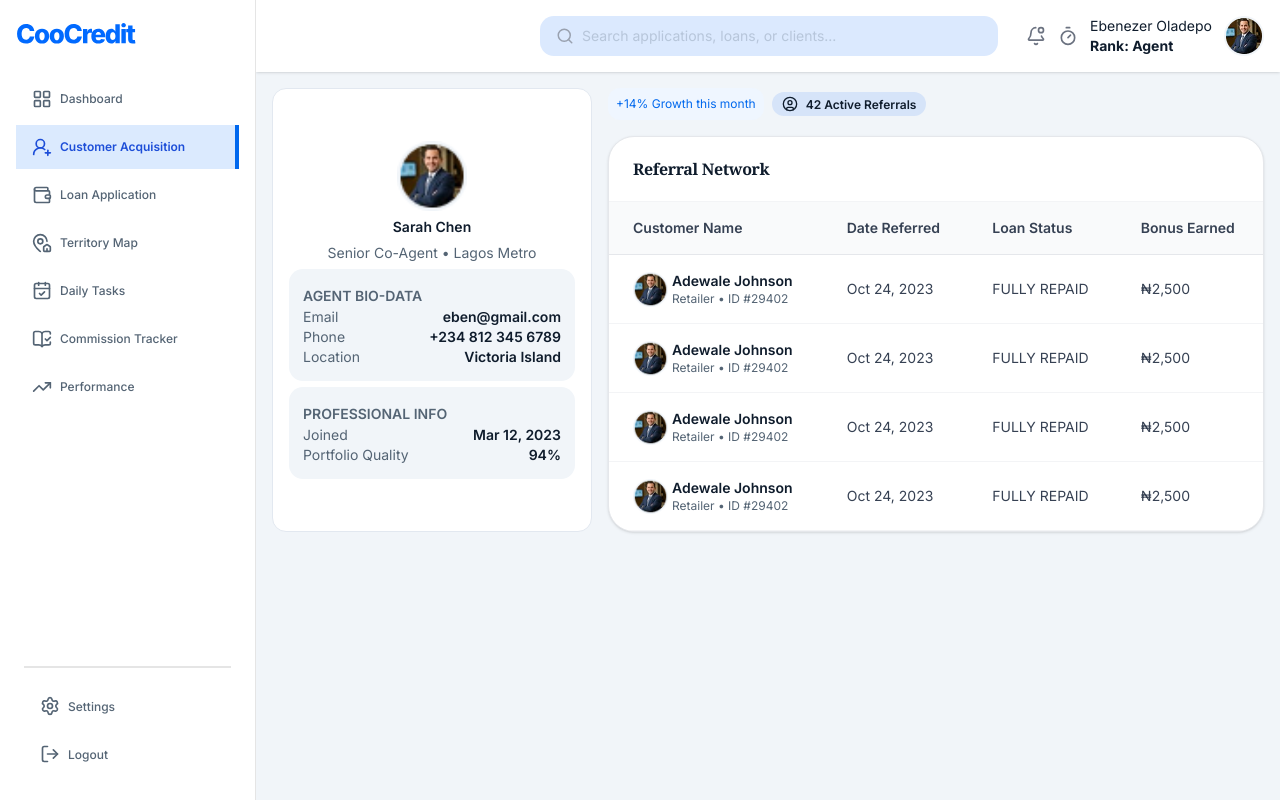
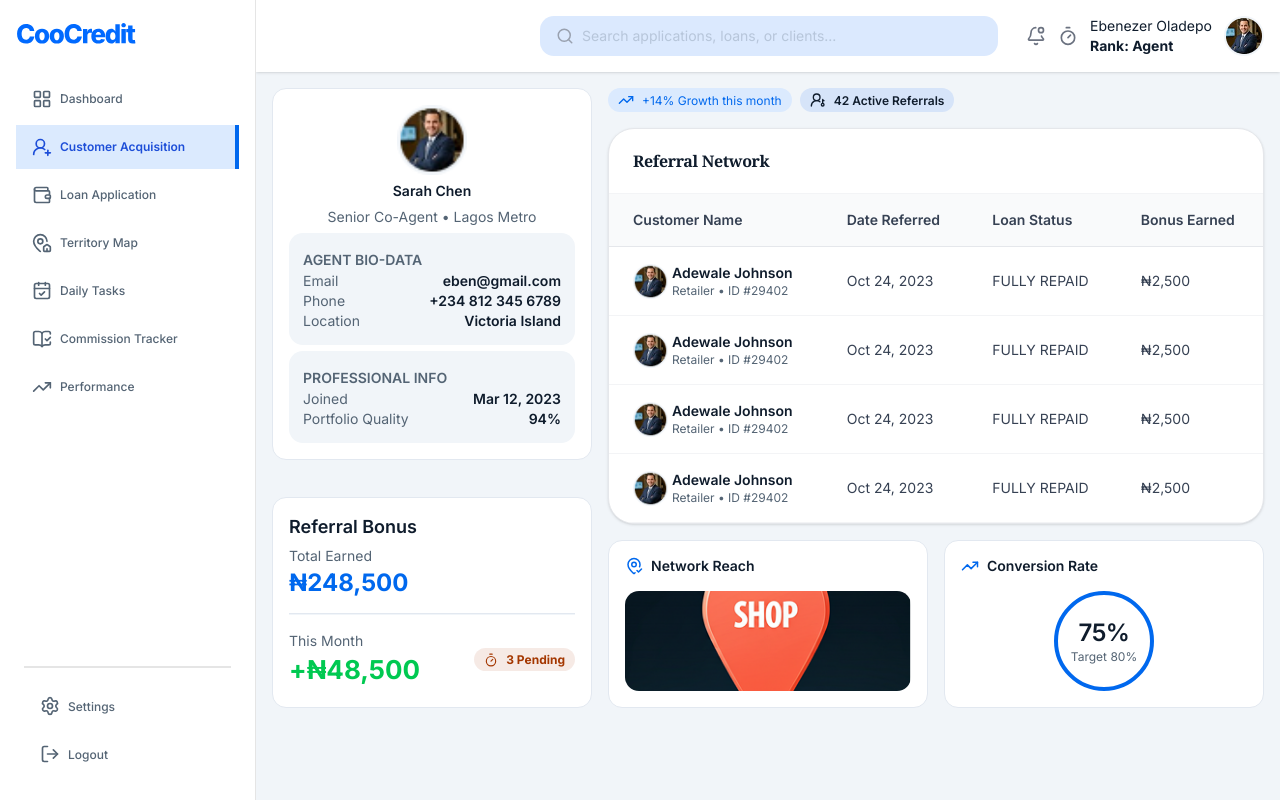
Before and after one commit to Banicoop/coocredit-business, a Next.js app: page /agents/customers/1/referrals in a window 1280 px wide. Built offline with nearby package versions, Linux system fonts and the light colour scheme; a web font is replaced by a local one.

Commit message:
implement ref bonus section, conv. rate and network reach comp

```diff
--- a/src/app/(dashboard)/_components/Sidebar.tsx
+++ b/src/app/(dashboard)/_components/Sidebar.tsx
@@ -15,7 +15,7 @@ const UserSidebar = () => {
     setUser({
       id: '1',
       name: 'Ebenezer Oladepo',
-      role: 'agent'
+      role: 'agent',
     })
   }, [])
 
--- a/src/app/(dashboard)/_components/sidebars.tsx
+++ b/src/app/(dashboard)/_components/sidebars.tsx
@@ -37,7 +37,9 @@ export const AgentsSidebar = () => {
 
 export const SuperAgentSidebar = () => {
     return(
-        <Sidebar className="bg-[#1D3989] text-white"
+        <Sidebar
+            className="bg-[#1D3989]"
+            className1="text-white"
             activeBasePath="/super-agents"
             data={superAgentData}
             others={[
--- a/src/app/(dashboard)/agents/(main)/customers/[id]/referrals/page.tsx
+++ b/src/app/(dashboard)/agents/(main)/customers/[id]/referrals/page.tsx
@@ -7,7 +7,9 @@ import Typography from '@/components/primitives/Typography';
 import DetailedSlip from '@/components/ui/DetailSlip';
 // import { PageHeader } from '@/components/ui/PageHeader';
 import ReferralList from './_sections/ReferralList';
-import { UserCircle } from 'lucide-react';
+import { Bomb, MapPinCheck, Timer, TrendingUp, UserCircle, UserRoundKey } from 'lucide-react';
+import network from '@/assets/images/shop-location.png'
+import { ColItem } from '@/components/ui/PageHeader';
 
 const details = [
     {title: 'Email', val: 'eben@gmail.com'},
@@ -23,9 +25,9 @@ const Referrals = () => {
   return (
     <Grid className='lg:grid-cols-3 gap-4'>
         {/* <PageHeader title='My Referrals' /> */}
-        <Grid className='gap-2.5'>
-            <GridItem>
-                <FlexCol className='items-center justify-center gap-1.5'>
+        <Grid className='gap-4'>
+            <GridItem className='h-fit'>
+                <FlexCol className='items-center justify-center gap-1.5 '>
                     <Image src={user} alt='' width={70} height={90} className='rounded-lg object-cover' />
                     <Typography weight='semibold'>Sarah Chen</Typography>
                     <Typography color='primary'>Senior Co-Agent • Lagos Metro</Typography>
@@ -33,13 +35,37 @@ const Referrals = () => {
                     <DetailedSlip title='PROFESSIONAL INFO' className='bg-accent p-3.5 rounded-lg w-full' items={details2}/>
                 </FlexCol>
             </GridItem>
+            <GridItem>
+                <Typography weight='semibold' className='text-[18px]'>Referral Bonus</Typography>
+                <ColItem item1='Total Earned' item2='₦248,500' className1='text-[#546474] text-sm' className2='text-[24px] font-bold text-primary'/>
+                <hr className='my-2 h-0.5 bg-[#F1F5F9]'/>
+                <Flex className='justify-between'>
+                    <ColItem item1='This Month' item2='+₦48,500' className1='text-[#546474] text-sm' className2='text-[26px] font-bold text-green-500'/>
+                    <Typography startIcon={<Timer size={14} className='font-bold'/>} className='capitalize text-xs text-[#A43700] bg-[#A437001A] px-2.5 py-1 rounded-md font-bold'>3 pending</Typography>
+                </Flex>
+            </GridItem>
         </Grid>
         <Grid className='col-span-2 gap-4'>
             <Flex className='gap-2'>
-                <Typography variant='small' className='bg-[#EFF6FF] p-2 rounded-md text-primary'>+14% Growth this month</Typography>
-                <Typography weight='semibold' variant='small' className='bg-[#D6E4F9] p-2.5 py-1 rounded-md' startIcon={<UserCircle size={16}/>}>42 Active Referrals</Typography>
+                <Typography variant='small' className='bg-[#DBEAFE] p-2.5 py-1 rounded-md text-primary' startIcon={<TrendingUp size={16}/>}>+14% Growth this month</Typography>
+                <Typography weight='semibold' variant='small' className='bg-[#D6E4F9] p-2.5 py-1 rounded-md' startIcon={<UserRoundKey size={16}/>}>42 Active Referrals</Typography>
             </Flex>
             <ReferralList/>
+            <Grid className='gap-4 grid-cols-2'>
+                <GridItem className='gap-4'>
+                    <Typography weight='semibold' startIcon={<MapPinCheck size={18} className='text-primary'/>}>Network Reach</Typography>
+
+                    <Image src={network} alt='' className='rounded-lg object-cover w-full h-25' />
+                </GridItem>
+                <GridItem className='gap-4 h-fit p-4'>
+                    <Typography weight='semibold' startIcon={<TrendingUp size={18} className='text-primary'/>}>Conversion Rate</Typography>
+
+                    <FlexCol className='h-25 w-25 rounded-full mx-auto border-4 border-primary items-center justify-center'>
+                        <Typography weight='bold' variant='h3'>75%</Typography>
+                        <Typography variant='small' color='primary'>Target 80%</Typography>
+                    </FlexCol>
+                </GridItem>
+            </Grid>
         </Grid>
     </Grid>
   )
--- a/src/components/ui/Sidebar.tsx
+++ b/src/components/ui/Sidebar.tsx
@@ -1,7 +1,7 @@
 'use client';
 
 import Typography from '@/components/primitives/Typography';
-import { isActive } from '@/lib/utils';
+import { cn, isActive } from '@/lib/utils';
 import Image from 'next/image';
 import Link from 'next/link';
 import { usePathname } from 'next/navigation';
@@ -18,6 +18,7 @@ type SidebarItem = {
 
 type SidebarProps = {
   className?: string;
+  className1?: string;
   data: SidebarItem[];
   others?: SidebarItem[];
   logo?: string;
@@ -26,6 +27,7 @@ type SidebarProps = {
 
 const Sidebar = ({
   className = '',
+  className1,
   data,
   others = [],
   logo = '/logo.svg',
@@ -50,7 +52,7 @@ const Sidebar = ({
           ${
             active
               ? 'border-r-4 border-primary bg-[#DBEAFE]'
-              : 'hover:bg-gray-100'
+              : ''
           }
         `}
       >
@@ -58,7 +60,7 @@ const Sidebar = ({
           startIcon={<Icon size={20} />}
           weight={active ? 'semibold' : 'medium'}
           color={active ? 'active' : 'primary'}
-          className='text-xs'
+          className={cn('text-xs', className1)}
         >
           {item.label}
         </Typography>
```
Lines whose indentation alone changed are shown as unchanged.
